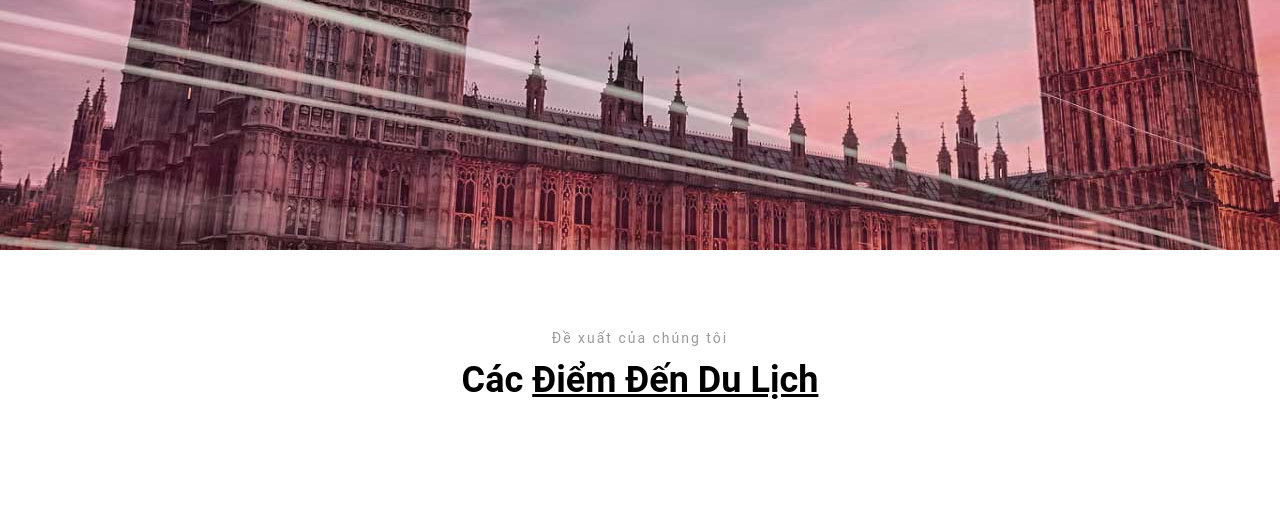
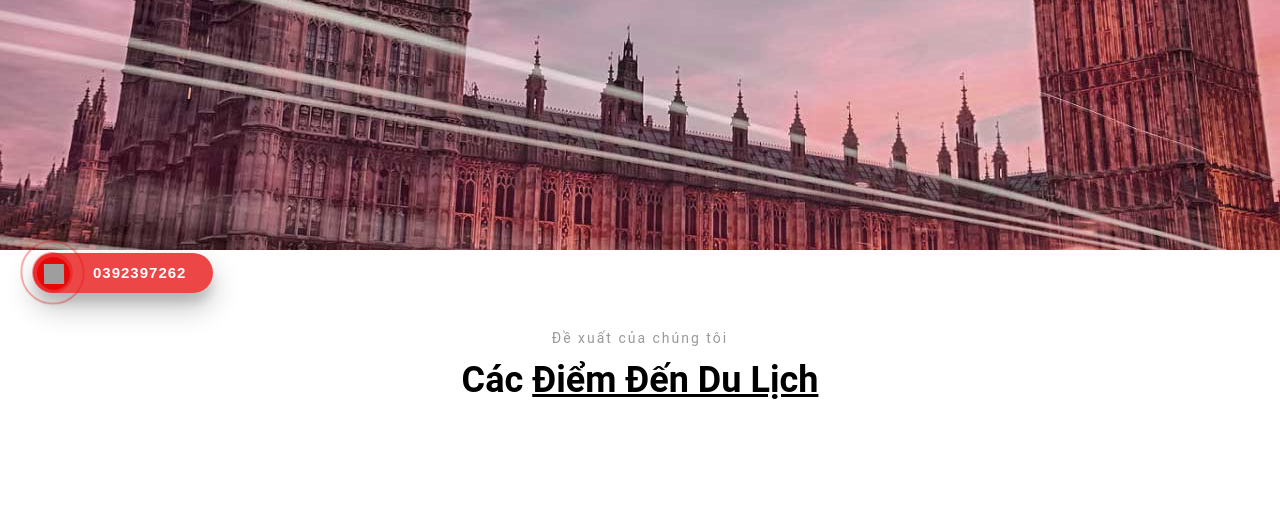
Before and after one commit to hoandz2002/teamok-duan1-, a PHP site: page /duan1/ in a window 1280 px wide. Shown: the part 470-984 px from the top of the page. Run offline with PHP 8.4, Linux system fonts and the light colour scheme; data that the repository does not hold is empty; grey boxes are pictures that could not be loaded.

Commit message:
hoandepzaivcl

```diff
--- a/index.php
+++ b/index.php
@@ -41,6 +41,182 @@ if (empty($_SESSION['user']) == false) {
     .body__bottom-detail {
         padding: 20px 0px 0px;
     }
+    .hotline-phone-ring-wrap {
+  position: fixed;
+  bottom: 0;
+  left: 0;
+  z-index: 999999;
+}
+.hotline-phone-ring {
+  position: relative;
+  visibility: visible;
+  background-color: transparent;
+  width: 110px;
+  height: 110px;
+  cursor: pointer;
+  z-index: 11;
+  -webkit-backface-visibility: hidden;
+  -webkit-transform: translateZ(0);
+  transition: visibility .5s;
+  left: 0;
+  bottom: 0;
+  display: block;
+}
+.hotline-phone-ring-circle {
+	width: 85px;
+  height: 85px;
+  top: 10px;
+  left: 10px;
+  position: absolute;
+  background-color: transparent;
+  border-radius: 100%;
+  border: 2px solid #e60808;
+  -webkit-animation: phonering-alo-circle-anim 1.2s infinite ease-in-out;
+  animation: phonering-alo-circle-anim 1.2s infinite ease-in-out;
+  transition: all .5s;
+  -webkit-transform-origin: 50% 50%;
+  -ms-transform-origin: 50% 50%;
+  transform-origin: 50% 50%;
+  opacity: 0.5;
+}
+.hotline-phone-ring-circle-fill {
+	width: 55px;
+  height: 55px;
+  top: 25px;
+  left: 25px;
+  position: absolute;
+  background-color: rgba(230, 8, 8, 0.7);
+  border-radius: 100%;
+  border: 2px solid transparent;
+  -webkit-animation: phonering-alo-circle-fill-anim 2.3s infinite ease-in-out;
+  animation: phonering-alo-circle-fill-anim 2.3s infinite ease-in-out;
+  transition: all .5s;
+  -webkit-transform-origin: 50% 50%;
+  -ms-transform-origin: 50% 50%;
+  transform-origin: 50% 50%;
+}
+.hotline-phone-ring-img-circle {
+	background-color: #e60808;
+	width: 33px;
+  height: 33px;
+  top: 37px;
+  left: 37px;
+  position: absolute;
+  background-size: 20px;
+  border-radius: 100%;
+  border: 2px solid transparent;
+  -webkit-animation: phonering-alo-circle-img-anim 1s infinite ease-in-out;
+  animation: phonering-alo-circle-img-anim 1s infinite ease-in-out;
+  -webkit-transform-origin: 50% 50%;
+  -ms-transform-origin: 50% 50%;
+  transform-origin: 50% 50%;
+  display: -webkit-box;
+  display: -webkit-flex;
+  display: -ms-flexbox;
+  display: flex;
+  align-items: center;
+  justify-content: center;
+}
+.hotline-phone-ring-img-circle .pps-btn-img {
+	display: -webkit-box;
+  display: -webkit-flex;
+  display: -ms-flexbox;
+  display: flex;
+}
+.hotline-phone-ring-img-circle .pps-btn-img img {
+	width: 20px;
+	height: 20px;
+}
+.hotline-bar {
+  position: absolute;
+  background: rgba(230, 8, 8, 0.75);
+  height: 40px;
+  width: 180px;
+  line-height: 40px;
+  border-radius: 3px;
+  padding: 0 10px;
+  background-size: 100%;
+  cursor: pointer;
+  transition: all 0.8s;
+  -webkit-transition: all 0.8s;
+  z-index: 9;
+  box-shadow: 0 14px 28px rgba(0, 0, 0, 0.25), 0 10px 10px rgba(0, 0, 0, 0.1);
+  border-radius: 50px !important;
+  /* width: 175px !important; */
+  left: 33px;
+  bottom: 37px;
+}
+.hotline-bar > a {
+  color: #fff;
+  text-decoration: none;
+  font-size: 15px;
+  font-weight: bold;
+  text-indent: 50px;
+  display: block;
+  letter-spacing: 1px;
+  line-height: 40px;
+  font-family: Arial;
+}
+.hotline-bar > a:hover,
+.hotline-bar > a:active {
+  color: #fff;
+}
+@-webkit-keyframes phonering-alo-circle-anim {
+  0% {
+    -webkit-transform: rotate(0) scale(0.5) skew(1deg);
+    -webkit-opacity: 0.1;
+  }
+  30% {
+    -webkit-transform: rotate(0) scale(0.7) skew(1deg);
+    -webkit-opacity: 0.5;
+  }
+  100% {
+    -webkit-transform: rotate(0) scale(1) skew(1deg);
+    -webkit-opacity: 0.1;
+  }
+}
+@-webkit-keyframes phonering-alo-circle-fill-anim {
+  0% {
+    -webkit-transform: rotate(0) scale(0.7) skew(1deg);
+    opacity: 0.6;
+  }
+  50% {
+    -webkit-transform: rotate(0) scale(1) skew(1deg);
+    opacity: 0.6;
+  }
+  100% {
+    -webkit-transform: rotate(0) scale(0.7) skew(1deg);
+    opacity: 0.6;
+  }
+}
+@-webkit-keyframes phonering-alo-circle-img-anim {
+  0% {
+    -webkit-transform: rotate(0) scale(1) skew(1deg);
+  }
+  10% {
+    -webkit-transform: rotate(-25deg) scale(1) skew(1deg);
+  }
+  20% {
+    -webkit-transform: rotate(25deg) scale(1) skew(1deg);
+  }
+  30% {
+    -webkit-transform: rotate(-25deg) scale(1) skew(1deg);
+  }
+  40% {
+    -webkit-transform: rotate(25deg) scale(1) skew(1deg);
+  }
+  50% {
+    -webkit-transform: rotate(0) scale(1) skew(1deg);
+  }
+  100% {
+    -webkit-transform: rotate(0) scale(1) skew(1deg);
+  }
+}
+@media (max-width: 768px) {
+  .hotline-bar {
+    display: none;
+  }
+}
 </style>
 
 <body>
@@ -441,6 +617,22 @@ if (empty($_SESSION['user']) == false) {
                 </div>
             </div>
         </div>
+        <div class="hotline-phone-ring-wrap">
+	<div class="hotline-phone-ring">
+		<div class="hotline-phone-ring-circle"></div>
+		<div class="hotline-phone-ring-circle-fill"></div>
+		<div class="hotline-phone-ring-img-circle">
+		<a href="tel:0987654321" class="pps-btn-img">
+			<img src="https://nguyenhung.net/wp-content/uploads/2019/05/icon-call-nh.png" alt="Gọi điện thoại" width="50">
+		</a>
+		</div>
+	</div>
+	<div class="hotline-bar">
+		<a href="tel:0392397262">
+			<span class="text-hotline">0392397262</span>
+		</a>
+	</div>
+</div>
         <div class="footer">
             <?php require_once './footer.php'; ?>
         </div>
--- a/tours.php
+++ b/tours.php
@@ -176,9 +176,9 @@ $dataPrice = price();
   -webkit-line-clamp: 2;height:46px" class="tours-heading"><?= $row['name_tours']; ?></h6>
                                     <?php if ($row['sale_tours'] != 0) { ?>
                                         <span style="display:inline-block;font-size:16px;margin-bottom:15px;color: #9a9a9a;text-decoration:line-through;"><?= number_format($row['price_tours']); ?> Đ</span>
-                                        <span style="display:inline-block;font-size:16px;margin-bottom:15px;color:red"><?= number_format($row['price_tours'] - (($row['price_tours'] * $row['sale_tours']) / 100)); ?>Đ</span><br>
+                                        <span style="display:inline-block;font-size:16px;margin-bottom:15px;color:red;font-weight: bold;"><?= number_format($row['price_tours'] - (($row['price_tours'] * $row['sale_tours']) / 100)); ?>Đ</span><br>
                                     <?php } else { ?>
-                                        <p style="font-size:16px;color: red;"><?= number_format($row['price_tours']); ?> Đ</p>
+                                        <p style="font-size:16px;color: red;font-weight: bold;"><?= number_format($row['price_tours']); ?> Đ</p>
                                     <?php } ?>
                                     <a style="color: #9a9a9a;
     padding: 8px 16px;
```
